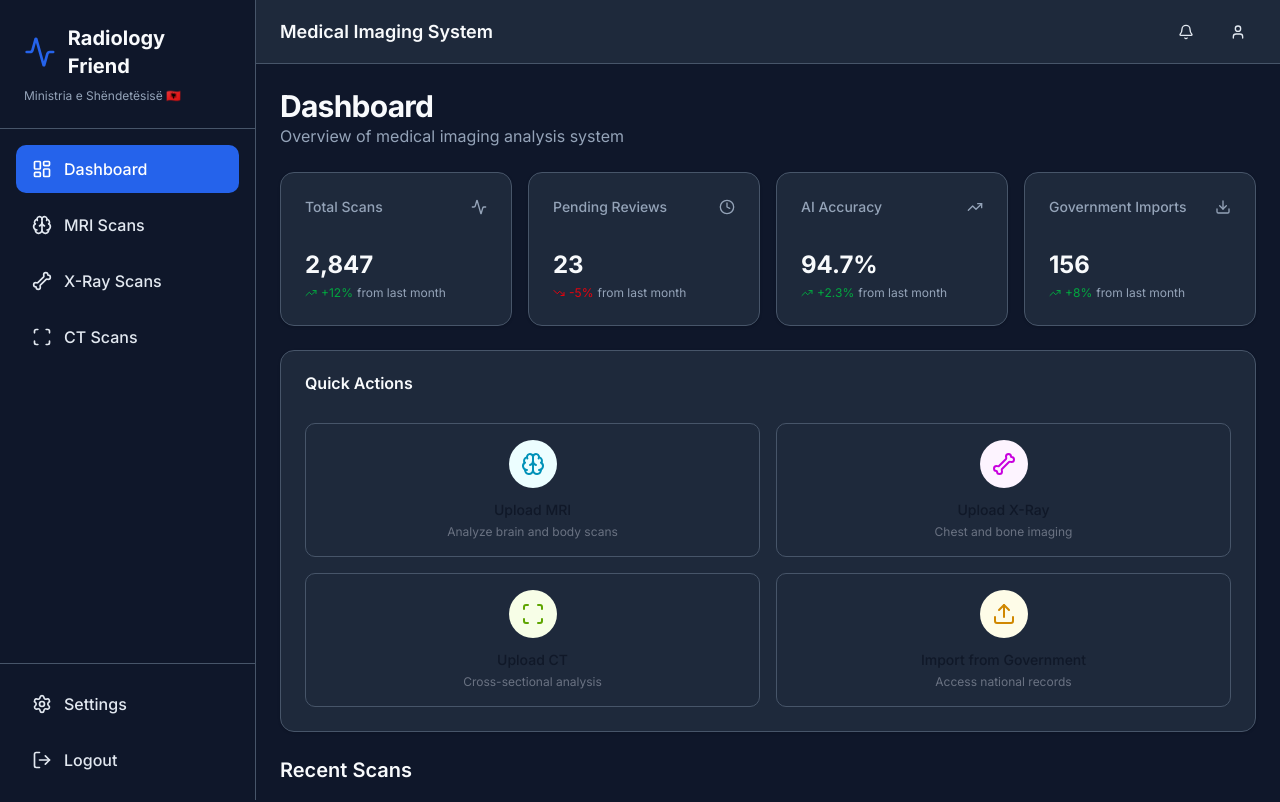
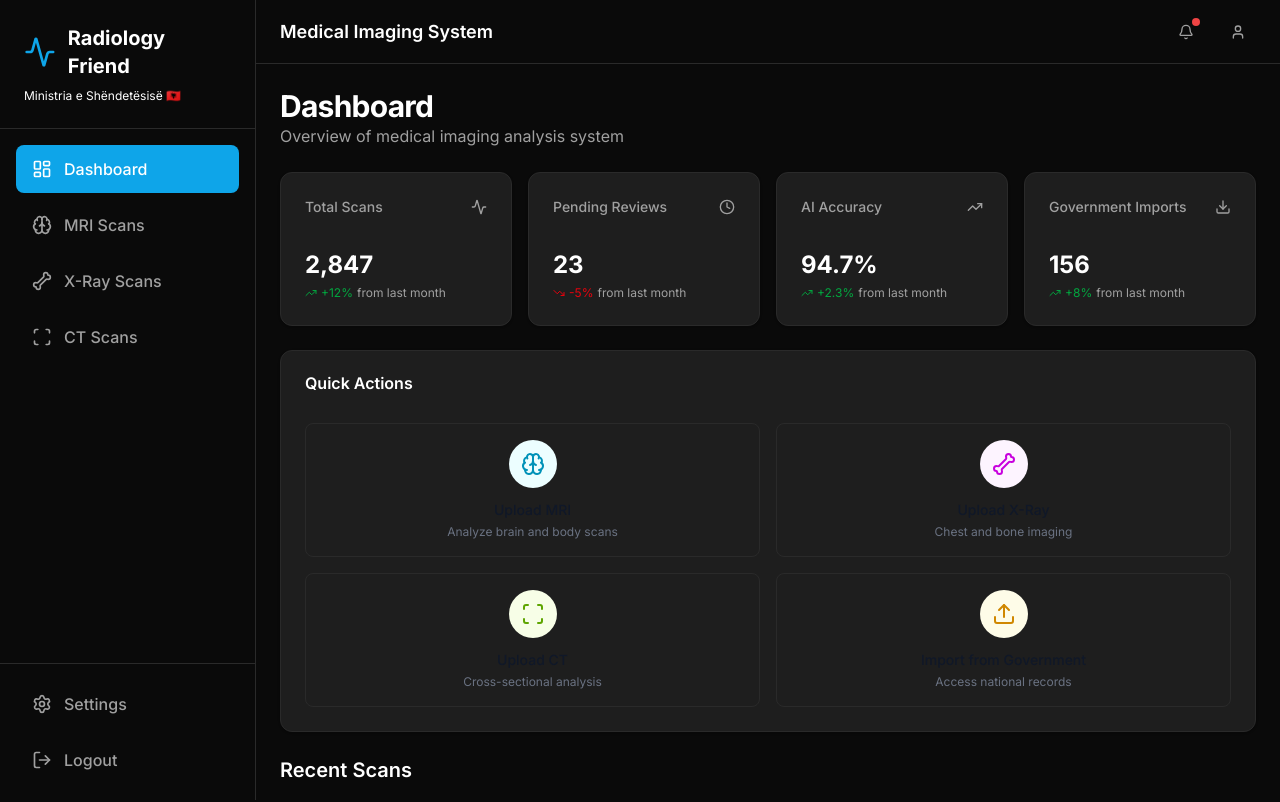
Before and after one commit to arisylafeta/RadiologyViewer, a Next.js app: page / in a window 1280 px wide. Shown: the top 802 px of the page. Built offline with nearby package versions, Linux system fonts and the light colour scheme.

Commit message:
feat: apply professional OHIF-style dark theme

```diff
--- a/app/globals.css
+++ b/app/globals.css
@@ -45,18 +45,17 @@
   --radius-3xl: calc(var(--radius) + 12px);
   --radius-4xl: calc(var(--radius) + 16px);
 
-  /* Medical Dark Theme Custom Colors */
-  --color-darkest: #0f172a;
-  --color-darker: #1e293b;
-  --color-dark: #334155;
-  --color-text-primary: #f8fafc;
-  --color-text-secondary: #e2e8f0;
-  --color-text-muted: #94a3b8;
-  --color-primary-blue: #2563eb;
-  --color-primary-blue-hover: #1e40af;
-  --color-border-medical: #475569;
-  --color-border-medical-light: #64748b;
-  --color-viewer-black: #000000;
+  /* OHIF-style Professional Medical Theme */
+  --color-bg-darkest: #0a0a0a;
+  --color-bg-panel: #141414;
+  --color-bg-surface: #1e1e1e;
+  --color-border-subtle: #2a2a2a;
+  --color-text-primary: #ffffff;
+  --color-text-secondary: #a0a0a0;
+  --color-accent-blue: #0ea5e9;
+  --color-success: #22c55e;
+  --color-warning: #f59e0b;
+  --color-error: #ef4444;
   --color-ai-cyan: #06b6d4;
   --color-ai-magenta: #ec4899;
   --color-ai-lime: #84cc16;
@@ -64,86 +63,145 @@
 }
 
 :root {
-  --radius: 0.625rem;
-  --background: #0f172a;
-  --foreground: #f8fafc;
-  --card: #1e293b;
-  --card-foreground: #f8fafc;
-  --popover: #1e293b;
-  --popover-foreground: #f8fafc;
-  --primary: #2563eb;
-  --primary-foreground: #f8fafc;
-  --secondary: #334155;
-  --secondary-foreground: #f8fafc;
-  --muted: #334155;
-  --muted-foreground: #94a3b8;
-  --accent: #334155;
-  --accent-foreground: #f8fafc;
+  --radius: 0.5rem;
+  --background: #0a0a0a;
+  --foreground: #ffffff;
+  --card: #1e1e1e;
+  --card-foreground: #ffffff;
+  --popover: #1e1e1e;
+  --popover-foreground: #ffffff;
+  --primary: #0ea5e9;
+  --primary-foreground: #ffffff;
+  --secondary: #141414;
+  --secondary-foreground: #ffffff;
+  --muted: #141414;
+  --muted-foreground: #a0a0a0;
+  --accent: #1e1e1e;
+  --accent-foreground: #ffffff;
   --destructive: #ef4444;
-  --border: #475569;
-  --input: #334155;
-  --ring: #2563eb;
-  --chart-1: #06b6d4;
-  --chart-2: #ec4899;
-  --chart-3: #84cc16;
-  --chart-4: #eab308;
-  --chart-5: #2563eb;
-  --sidebar: #1e293b;
-  --sidebar-foreground: #f8fafc;
-  --sidebar-primary: #2563eb;
-  --sidebar-primary-foreground: #f8fafc;
-  --sidebar-accent: #334155;
-  --sidebar-accent-foreground: #f8fafc;
-  --sidebar-border: #475569;
-  --sidebar-ring: #2563eb;
+  --border: #2a2a2a;
+  --input: #1e1e1e;
+  --ring: #0ea5e9;
+  --chart-1: #0ea5e9;
+  --chart-2: #06b6d4;
+  --chart-3: #22c55e;
+  --chart-4: #f59e0b;
+  --chart-5: #ef4444;
+  --sidebar: #141414;
+  --sidebar-foreground: #ffffff;
+  --sidebar-primary: #0ea5e9;
+  --sidebar-primary-foreground: #ffffff;
+  --sidebar-accent: #1e1e1e;
+  --sidebar-accent-foreground: #ffffff;
+  --sidebar-border: #2a2a2a;
+  --sidebar-ring: #0ea5e9;
 }
 
 @layer base {
   * {
     @apply border-border outline-ring/50;
+    transition: all 150ms ease-in-out;
   }
+
   body {
     @apply bg-background text-foreground;
-    background-color: #0f172a;
-    color: #f8fafc;
+    background-color: #0a0a0a;
+    color: #ffffff;
+  }
+
+  /* Selection styling */
+  ::selection {
+    background-color: rgba(14, 165, 233, 0.3);
+    color: #ffffff;
+  }
+
+  /* Focus states */
+  :focus-visible {
+    outline: 2px solid #0ea5e9;
+    outline-offset: 2px;
+  }
+
+  /* Scrollbar styling - Medical grade */
+  ::-webkit-scrollbar {
+    width: 6px;
+    height: 6px;
+  }
+
+  ::-webkit-scrollbar-track {
+    background: #0a0a0a;
+  }
+
+  ::-webkit-scrollbar-thumb {
+    background: #2a2a2a;
+    border-radius: 3px;
+  }
+
+  ::-webkit-scrollbar-thumb:hover {
+    background: #3a3a3a;
+  }
+
+  /* Firefox scrollbar */
+  * {
+    scrollbar-width: thin;
+    scrollbar-color: #2a2a2a #0a0a0a;
   }
 }
 
-/* Utility classes for medical theme */
+/* Utility classes for OHIF-style theme */
 .bg-darkest {
-  background-color: #0f172a;
+  background-color: #0a0a0a;
 }
 
-.bg-darker {
-  background-color: #1e293b;
+.bg-panel {
+  background-color: #141414;
 }
 
-.bg-dark {
-  background-color: #334155;
+.bg-surface {
+  background-color: #1e1e1e;
+}
+
+.border-subtle {
+  border-color: #2a2a2a;
 }
 
 .text-primary-custom {
-  color: #f8fafc;
+  color: #ffffff;
 }
 
 .text-secondary-custom {
-  color: #e2e8f0;
+  color: #a0a0a0;
 }
 
-.text-muted-custom {
-  color: #94a3b8;
+.text-accent-blue {
+  color: #0ea5e9;
 }
 
-.border-medical {
-  border-color: #475569;
+.text-success {
+  color: #22c55e;
 }
 
-.border-medical-light {
-  border-color: #64748b;
+.text-warning {
+  color: #f59e0b;
 }
 
-.bg-viewer-black {
-  background-color: #000000;
+.text-error {
+  color: #ef4444;
+}
+
+.bg-accent-blue {
+  background-color: #0ea5e9;
+}
+
+.bg-success {
+  background-color: #22c55e;
+}
+
+.bg-warning {
+  background-color: #f59e0b;
+}
+
+.bg-error {
+  background-color: #ef4444;
 }
 
 .text-ai-cyan {
@@ -177,3 +235,13 @@
 .bg-ai-yellow {
   background-color: #eab308;
 }
+
+/* Ring utilities */
+.ring-accent {
+  --tw-ring-color: #0ea5e9;
+}
+
+/* Transition utilities */
+.transition-medical {
+  transition: all 150ms ease-in-out;
+}
--- a/tailwind.config.ts
+++ b/tailwind.config.ts
@@ -10,23 +10,22 @@ const config: Config = {
   theme: {
     extend: {
       colors: {
-        // Medical Dark Theme
-        darkest: "#0f172a",
-        darker: "#1e293b",
-        dark: "#334155",
-        "text-primary": "#f8fafc",
-        "text-secondary": "#e2e8f0",
-        "text-muted": "#94a3b8",
-        "primary-blue": "#2563eb",
-        "primary-blue-hover": "#1e40af",
-        "border-medical": "#475569",
-        "border-medical-light": "#64748b",
-        "viewer-black": "#000000",
+        // OHIF-style Professional Medical Theme
+        "bg-darkest": "#0a0a0a",
+        "bg-panel": "#141414",
+        "bg-surface": "#1e1e1e",
+        "border-subtle": "#2a2a2a",
+        "text-primary": "#ffffff",
+        "text-secondary": "#a0a0a0",
+        "accent-blue": "#0ea5e9",
+        success: "#22c55e",
+        warning: "#f59e0b",
+        error: "#ef4444",
         "ai-cyan": "#06b6d4",
         "ai-magenta": "#ec4899",
         "ai-lime": "#84cc16",
         "ai-yellow": "#eab308",
-        // Standard shadcn colors
+        // Standard shadcn colors - mapped to OHIF theme
         background: "hsl(var(--background))",
         foreground: "hsl(var(--foreground))",
         card: {
@@ -66,6 +65,12 @@ const config: Config = {
         md: "calc(var(--radius) - 2px)",
         sm: "calc(var(--radius) - 4px)",
       },
+      transitionDuration: {
+        medical: "150ms",
+      },
+      transitionTimingFunction: {
+        medical: "ease-in-out",
+      },
     },
   },
   plugins: [],
```
